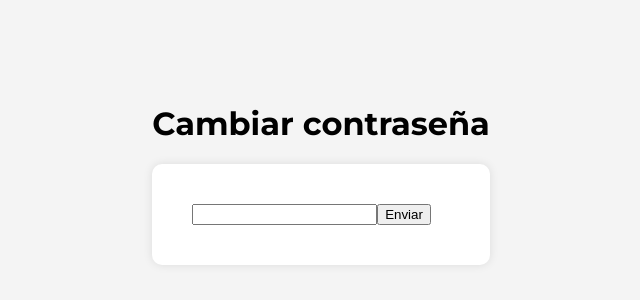
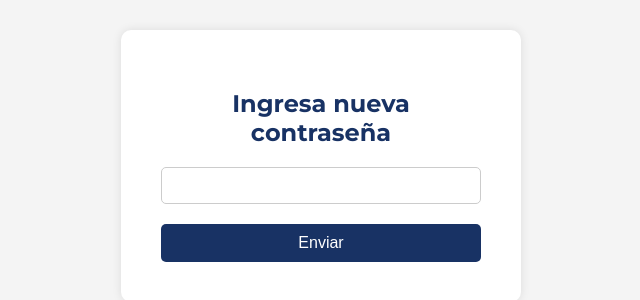
Before and after one commit to nachooglpz/Mexicanos_Primero_Site, a React (Vite) app: page /auth in a window 1280 px wide. Shown: the part 226-526 px from the top of the page, without its empty margins (319-959 px from the left). Built offline with nearby package versions, Linux system fonts and the light colour scheme.

Commit message:
estilos finales y errores

```diff
--- a/Usuarios/InicioSesion_Registro.jsx
+++ b/Usuarios/InicioSesion_Registro.jsx
@@ -62,7 +62,7 @@ function InicioSesion() {
           </button>
           <button
             type="button"
-            onClick={() => (window.location.href = 'recuperar/recuperar.html')}
+            onClick={() => (window.location.href = '/recuperar')}
             className="btn btn-primary inicio-sesion-boton"
           >
             Recuperar Contraseña
--- a/Usuarios/recuperar/recuperar.jsx
+++ b/Usuarios/recuperar/recuperar.jsx
@@ -41,12 +41,13 @@ function App() {
     <>
     <div>
     <form onSubmit={handleSubmit}>
+    <h2 align="center">Ingresa tu correo </h2>
+
         <input type="email" id='email' />
         <button type="submit" >Enviar Correo</button>
       </form>
 
-      <p>{user}</p>
-      <p>{token}</p>
+
     </div>
 
     </>
--- a/Usuarios/recuperar_route.cjs
+++ b/Usuarios/recuperar_route.cjs
@@ -51,9 +51,9 @@ router.get('/validar', async (req, res) => {
     const result = await validate(user,token);
 
     if(result == false){
-        res.json({mensaje: "Token incorrecto"});
+        res.json({mensaje: false, error: true});
     }else{
-        res.json({mensaje: "El token es correcto"})
+        res.json({mensaje: true, error: false})
         await changePass(user,newPass);
     }
 })
--- a/Usuarios/validar.css
+++ b/Usuarios/validar.css
@@ -0,0 +1,72 @@
+@import url('https://fonts.googleapis.com/css2?family=Montserrat:wght@400;700&display=swap');
+
+/* Color Palette */
+:root {
+    --green: #009933;
+    --blue: #183264;
+    --orange: #EB6012;
+    --yellow: #F59D15;
+}
+
+body {
+    font-family: 'Montserrat', sans-serif;
+    background-color: #f4f4f4;
+    display: flex;
+    justify-content: center;
+    align-items: center;
+    height: 100vh;
+    margin: 0;
+    flex-direction: column;
+}
+
+form {
+    background-color: white;
+    padding: 40px;
+    border-radius: 10px;
+    box-shadow: 0 0 10px rgba(0, 0, 0, 0.1);
+    width: 100%;
+    max-width: 400px;
+    box-sizing: border-box;
+}
+
+h2 {
+    color: var(--blue);
+    text-align: center;
+    margin-bottom: 20px;
+}
+
+label {
+    display: block;
+    margin-bottom: 10px;
+    color: var(--blue);
+}
+
+input[type="text"] {
+    width: 100%;
+    padding: 10px;
+    margin-bottom: 20px;
+    border: 1px solid #ccc;
+    border-radius: 5px;
+    box-sizing: border-box;
+}
+
+button {
+    width: 100%;
+    padding: 10px;
+    background-color: var(--blue);
+    color: white;
+    border: none;
+    border-radius: 5px;
+    cursor: pointer;
+    font-size: 16px;
+}
+
+button:hover {
+    background-color: #007a29;
+}
+
+.error-message {
+    color: var(--orange);
+    margin-top: 10px;
+    text-align: center;
+}
--- a/Usuarios/validar.jsx
+++ b/Usuarios/validar.jsx
@@ -7,6 +7,7 @@ import { useSearchParams } from 'react-router-dom';
 function Validar(){
     const [SearchParams] = useSearchParams();
     const [mensaje, setMensaje] = useState("");
+    const [error, setError] = useState("");
 
     const handleSubmit = (e) => {
         e.preventDefault();
@@ -18,6 +19,7 @@ function Validar(){
         .then((res) => res.json())
         .then((data) => {
             setMensaje(data.mensaje);
+            setError(data.error);
 
         })
         .catch((err) => console.log(err));
@@ -26,14 +28,26 @@ function Validar(){
 
     }
 
+    let text;
+
+    if(mensaje){
+        text = "Contraseña cambió exitosamente, vuelve a iniciar sesión ";
+
+    }else if(error == true){
+        text = "hubo un error en el cambio"
+    }
+
+
 
   return (
     <>
-        <h1>Cambiar contraseña</h1>
         <form action="" onSubmit={handleSubmit}>
+            <h2>Ingresa nueva contraseña</h2>
             <input type="text" name="" id="newPass" />
-            <input type="submit" value="Enviar"/>
+            <button type="submit" value="Enviar">Enviar</button>
         </form>
+
+        <p>{text}</p>
     </>
    )
 }
```
